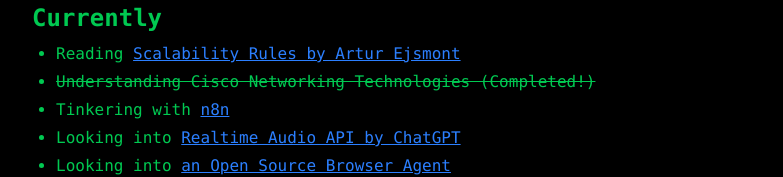
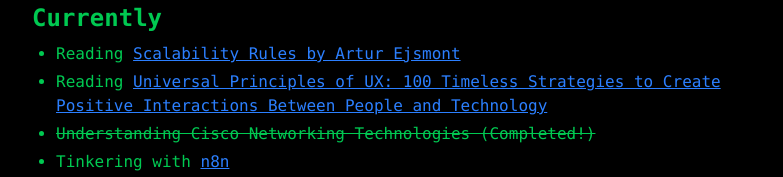
Before and after one commit to alielbekov/portfolio, a SvelteKit app in the folder web/: page / in a window 1280 px wide. Shown: the part 186-363 px from the top of the page, without its empty margins (248-1031 px from the left). Built offline with nearby package versions, Linux system fonts and the light colour scheme.

Commit message:
Add Universal Principles of UX to reading list

```diff
--- a/web/src/routes/+page.svelte
+++ b/web/src/routes/+page.svelte
@@ -34,6 +34,7 @@
         <h2 class="text-xl md:text-2xl font-semibold mb-2">Currently</h2>
         <ul class="list-disc pl-6 space-y-1">
             <li class="break-words">Reading <a class="text-blue-500 underline hover:text-green-600" href="https://www.amazon.com/Scalability-Startup-Engineers-Artur-Ejsmont/dp/0071843655" target="_blank">Scalability Rules by Artur Ejsmont</a></li>
+            <li class="break-words">Reading <a class="text-blue-500 underline hover:text-green-600" href="https://www.amazon.com/Universal-Principles-UX-Strategies-Interactions/dp/0760399661" target="_blank">Universal Principles of UX: 100 Timeless Strategies to Create Positive Interactions Between People and Technology</a></li>
             <li class="break-words"><s>Understanding Cisco Networking Technologies (Completed!)</s></li>
             <li class="break-words">Tinkering with <a class="text-blue-500 underline hover:text-green-600" href="https://n8n.io" target="_blank">n8n</a></li>
             <li class="break-words">Looking into <a class="text-blue-500 underline hover:text-green-600" href="https://platform.openai.com/docs/guides/realtime" target="_blank">Realtime Audio API by ChatGPT</a></li>
```
